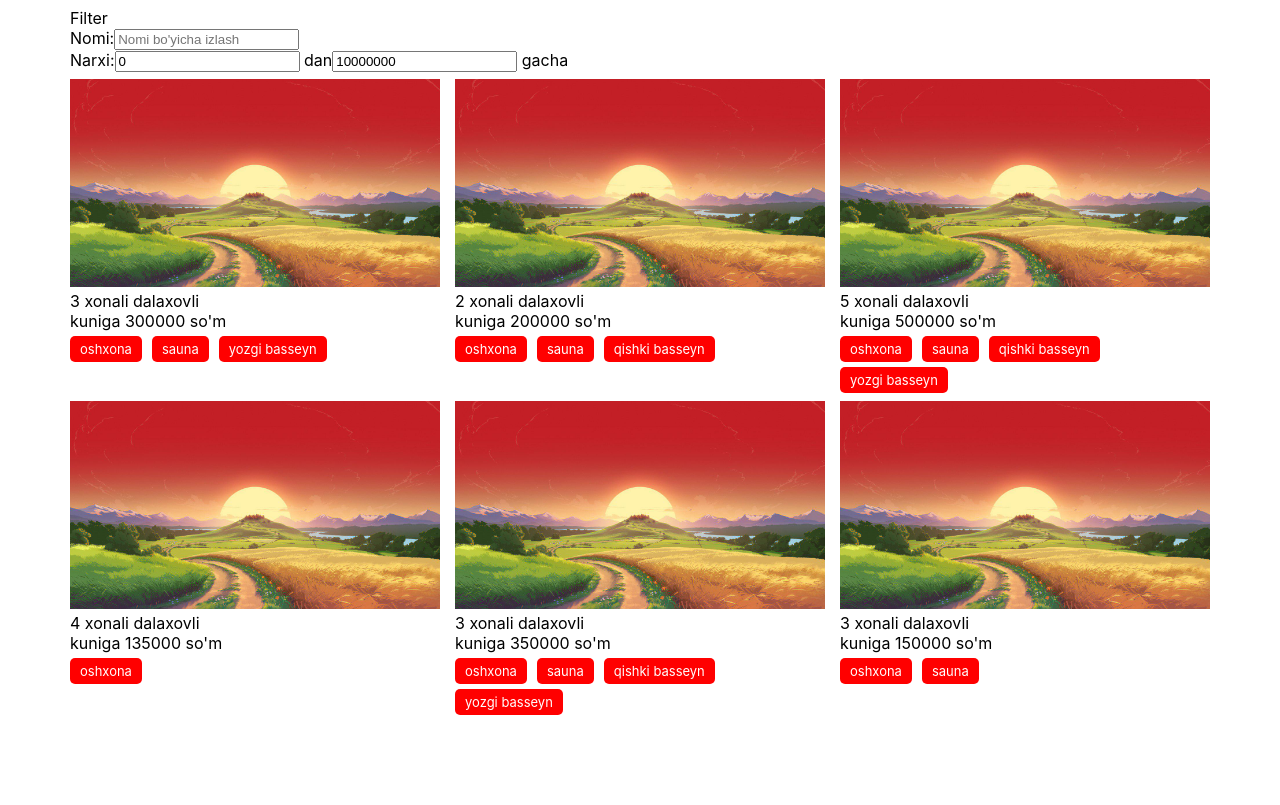
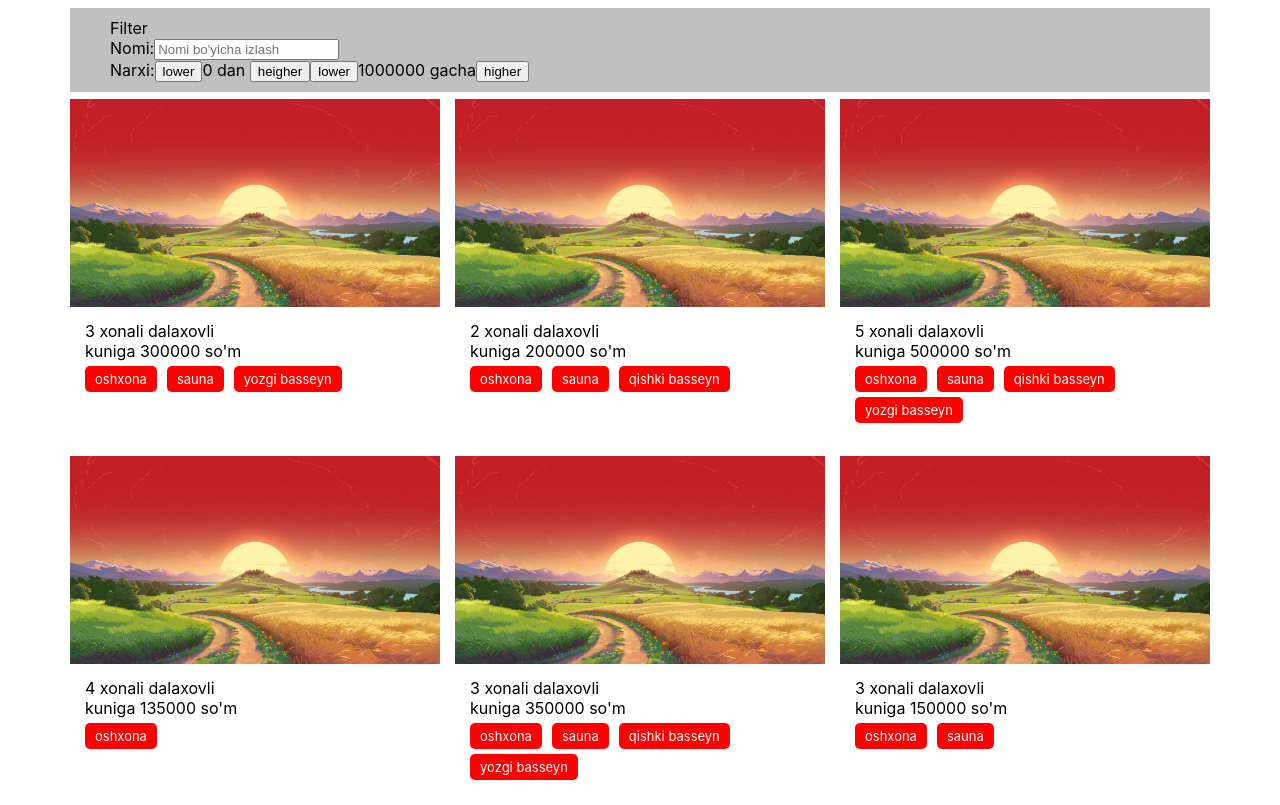
Before and after one commit to abdumalikatxamugli/damoluz, a React app: page / in a window 1280 px wide. Built offline with nearby package versions, Linux system fonts and the light colour scheme.

Commit message:
still just list and filter

```diff
--- a/src/components/DachaListItem/DachaListItem.css
+++ b/src/components/DachaListItem/DachaListItem.css
@@ -1,12 +1,8 @@
 .DachaListItem{
-	-ms-flex: 0 0 33.333333%;
-	flex: 0 0 33.333333%;
-	max-width: 33.333333%;
-	position: relative;
-	width: 100%;
-	padding-right: 7.5px;
-	padding-left: 7.5px;
-	margin-top:7.5px;
+
+}
+.DachaDescription{
+	padding:10px 15px;
 }
 .col-md-12{
 	-ms-flex: 0 0 100%;
@@ -18,9 +14,26 @@
 	padding-left: 7.5px;
 	margin-top:7.5px;
 }
-
+.col-md-4{
+	-ms-flex: 0 0 33.333333%;
+	flex: 0 0 33.333333%;
+	max-width: 33.333333%;
+	position: relative;
+	width: 100%;
+	padding-right: 7.5px;
+	padding-left: 7.5px;
+	margin-top:7.5px;
+}
+.DachaListItem{
+	margin-bottom:15px;
+	cursor: pointer;
+}
+.DachaListItem:hover{
+	box-shadow:0px 0px 5px 0px grey;
+}
 .DachaListItem img{
 	max-width: 100%;
+
 }
 .qulayliklar{
 	display: inline-block;
--- a/src/components/DachaListItem/DachaListItem.js
+++ b/src/components/DachaListItem/DachaListItem.js
@@ -5,13 +5,17 @@ import DachaPhoto from '../../assets/dacha.jpg'
 const DachaListItem = (props) => {
   const qulayliklar=props.qulayliklar.map((entry, index)=><span className="qulayliklar" key={index}>{entry}</span>)
   return (
-    <div  className="DachaListItem">
+    <div className="col-md-4">
+      <div className="DachaListItem">
       	<div>
       		<img src={DachaPhoto} alt="dalahovli rasmi"/>
       	</div>
+        <div className="DachaDescription">
         	<div>{props.name}</div>
         	<div>kuniga {props.price} so'm</div>
         	<div>{qulayliklar}</div>
+        </div>
+      </div>
     </div>
   )
 }
--- a/src/components/Filter/Filter.css
+++ b/src/components/Filter/Filter.css
@@ -0,0 +1,5 @@
+.Filter{
+	background-color: silver;
+	padding:10px 40px;
+
+}
--- a/src/components/Filter/Filter.js
+++ b/src/components/Filter/Filter.js
@@ -1,18 +1,18 @@
 import React from 'react';
-
+import "./Filter.css"
 const Filter =(props)=> {
 
     return (
       <div className="col-md-12">
-        <div>
+        <div className="Filter">
           <span>Filter</span>
           <div><span>Nomi:</span>
             <input type="text" onChange={props.searchNameChange} placeholder="Nomi bo'yicha izlash"/>
           </div>
           <div><span>Narxi:</span>
-            <input type="number" onChange={props.minPriceHandler} value={props.minPrice} placeholder="minimum narx"/> dan
-            <input type="number" onChange={props.maxPriceHandler} value={props.maxPrice} placeholder="maximum narx"/> gacha
-         </div>
+            <button onClick={props.lowerMinPrice}>lower</button>{props.minPrice} dan <button onClick={props.higherMinPrice}>heigher</button>
+            <button onClick={props.lowerMaxPrice}>lower</button>{props.maxPrice} gacha<button onClick={props.higherMaxPrice}>higher</button>
+          </div>
 
         </div>
       </div>
--- a/src/containers/DachaList/DachaList.js
+++ b/src/containers/DachaList/DachaList.js
@@ -8,19 +8,23 @@ class DachaList extends Component {
   state={
   	searchName:"",
   	minPrice:0,
-  	maxPrice:10000000
+  	maxPrice:1000000
   }
   searchNameChangeHandler=(event)=>{
   	this.setState({searchName:event.target.value});
 
   }
-  minPriceHandler=(event)=>{
-  	this.setState({minPrice:event.target.value});
-
+  lowerMinPrice=()=>{
+  	this.setState({minPrice:this.state.minPrice-50000})
   }
-  maxPriceHandler=(event)=>{
-  	this.setState({maxPrice:event.target.value});
-
+  higherMinPrice=()=>{
+  	this.setState({minPrice:this.state.minPrice+50000})
+  }
+  lowerMaxPrice=()=>{
+  	this.setState({maxPrice:this.state.maxPrice-50000})
+  }
+  higherMaxPrice=()=>{
+  	this.setState({maxPrice:this.state.maxPrice+50000})
   }
   render(){
   	const filtered=dachalist.filter(entry=>(entry.name.search(this.state.searchName)>=0
@@ -39,10 +43,12 @@ class DachaList extends Component {
 
 			<div className="row">
 				<Filter searchNameChange={this.searchNameChangeHandler}
-						minPriceHandler={this.minPriceHandler}
-						maxPriceHandler={this.maxPriceHandler}
 						maxPrice={this.state.maxPrice}
 						minPrice={this.state.minPrice}
+						lowerMinPrice={this.lowerMinPrice}
+						higherMinPrice={this.higherMinPrice}
+						lowerMaxPrice={this.lowerMaxPrice}
+						higherMaxPrice={this.higherMaxPrice}
 				/>
 			</div>
 			<div className="row">
```
Lines whose indentation alone changed are shown as unchanged.
